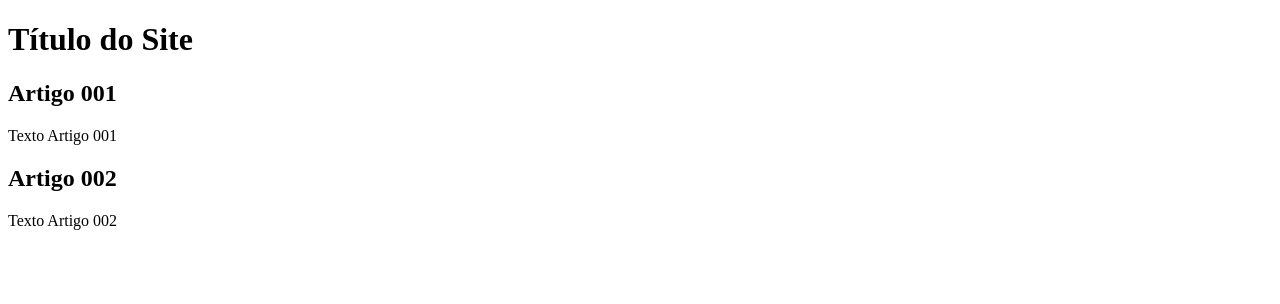
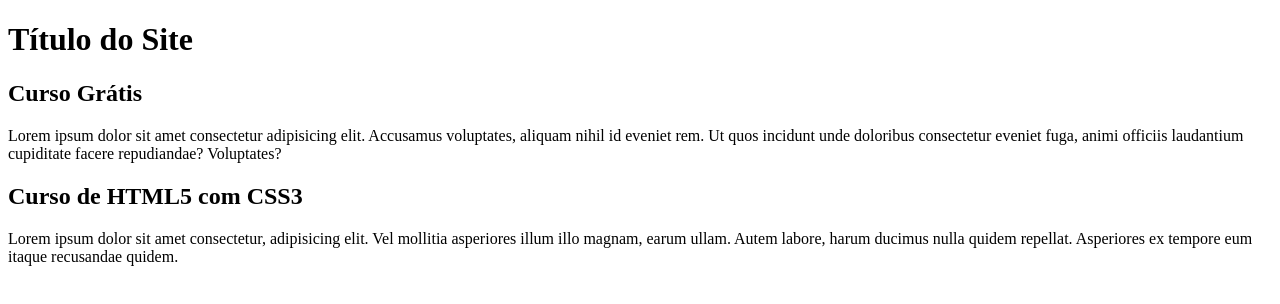
Before and after one commit to AnthonyLuanSantos/projeto-site, a plain HTML site: page index.html in a window 1280 px wide. Drawn offline with Linux system fonts and the light colour scheme.

Commit message:
Comecei a escrever o conteúdo

```diff
--- a/index.html
+++ b/index.html
@@ -3,7 +3,7 @@
 <head>
     <meta charset="UTF-8">
     <meta name="viewport" content="width=device-width, initial-scale=1.0">
-    <title>Título do Site</title>
+    <title>Projeto Site</title>
 </head>
 <body>
     <main>
@@ -11,12 +11,12 @@
             <h1>Título do Site</h1>
         </header>
         <article>
-            <h2>Artigo 001</h2>
-            <p>Texto Artigo 001</p>
+            <h2>Curso Grátis</h2>
+            <p>Lorem ipsum dolor sit amet consectetur adipisicing elit. Accusamus voluptates, aliquam nihil id eveniet rem. Ut quos incidunt unde doloribus consectetur eveniet fuga, animi officiis laudantium cupiditate facere repudiandae? Voluptates?</p>
         </article>
         <article>
-            <h2>Artigo 002</h2>
-            <p>Texto Artigo 002</p>
+            <h2>Curso de HTML5 com CSS3</h2>
+            <p>Lorem ipsum dolor sit amet consectetur, adipisicing elit. Vel mollitia asperiores illum illo magnam, earum ullam. Autem labore, harum ducimus nulla quidem repellat. Asperiores ex tempore eum itaque recusandae quidem.</p>
         </article>
     </main>
 </body>
```
